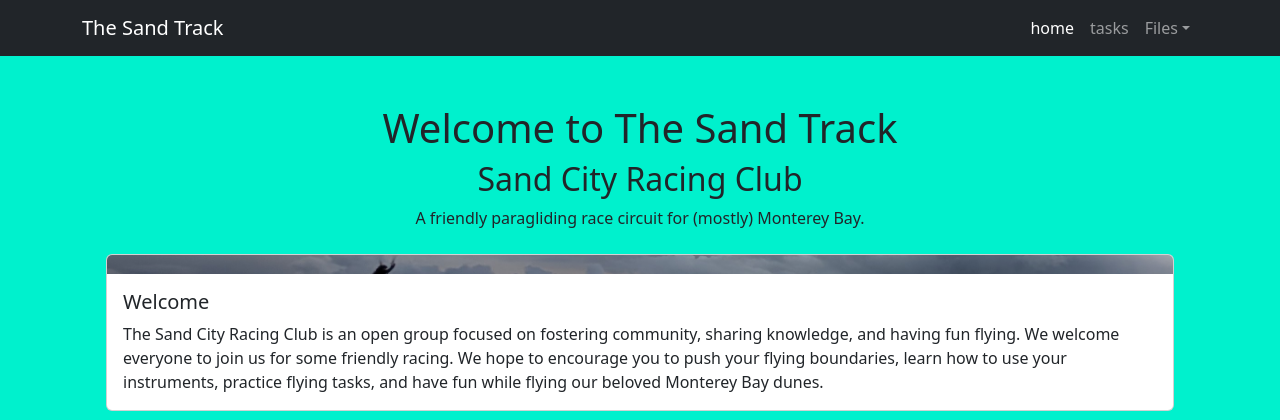
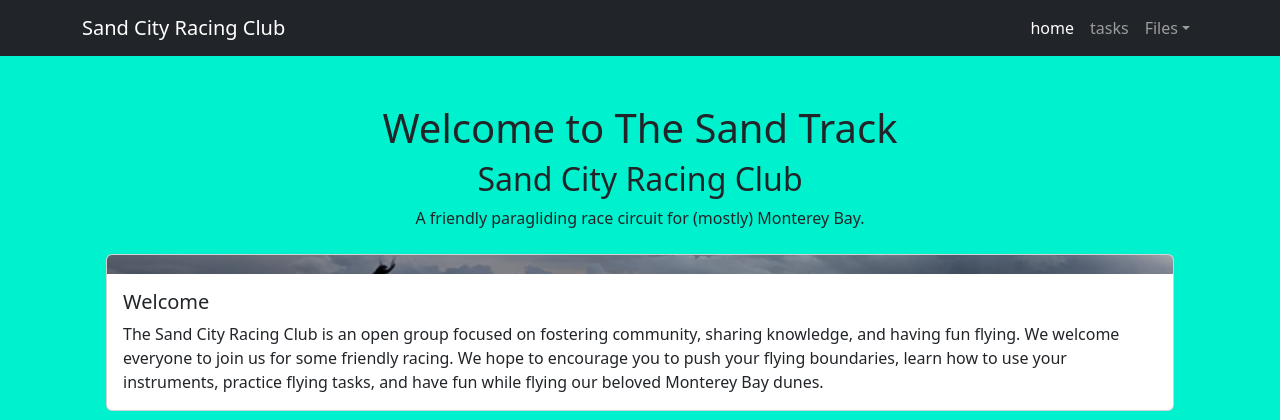
Before and after one commit to gerstle/sand-track, a Flask app: page / in a window 1280 px wide. Shown: the top 420 px of the page. Run offline with Flask 3, Linux system fonts and the light colour scheme; some libraries are stand-ins or nearby versions.

Commit message:
just updating the title (#29)
* just updating the title

* bump version to 0.1.21

```diff
--- a/pyproject.toml
+++ b/pyproject.toml
@@ -1,6 +1,6 @@
 [project]
 name = "sand-track"
-version = "0.1.20"
+version = "0.1.21"
 description = "A simple paragliding task site"
 readme = "README.md"
 requires-python = ">=3.9"
--- a/src/templates/base.html
+++ b/src/templates/base.html
@@ -5,7 +5,7 @@
         <!-- Required meta tags -->
         <meta charset="utf-8">
         <meta name="viewport" content="width=device-width, initial-scale=1, shrink-to-fit=no">
-        <title>The Sand Track</title>
+        <title>Sand City Racing Club</title>
 
         {% block styles %}
             <!-- Bootstrap CSS -->
@@ -29,7 +29,7 @@
 <header>
     <nav class="navbar navbar-expand-lg navbar-dark bg-dark">
         <div class="container">
-            <a class="navbar-brand" href="{{ url_for('main.index') }}">The Sand Track</a>
+            <a class="navbar-brand" href="{{ url_for('main.index') }}">Sand City Racing Club</a>
             <button class="navbar-toggler" type="button" data-bs-toggle="collapse"
                     data-bs-target="#navbarSupportedContent"
                     aria-controls="navbarSupportedContent" aria-expanded="false" aria-label="Toggle navigation"><span
```
